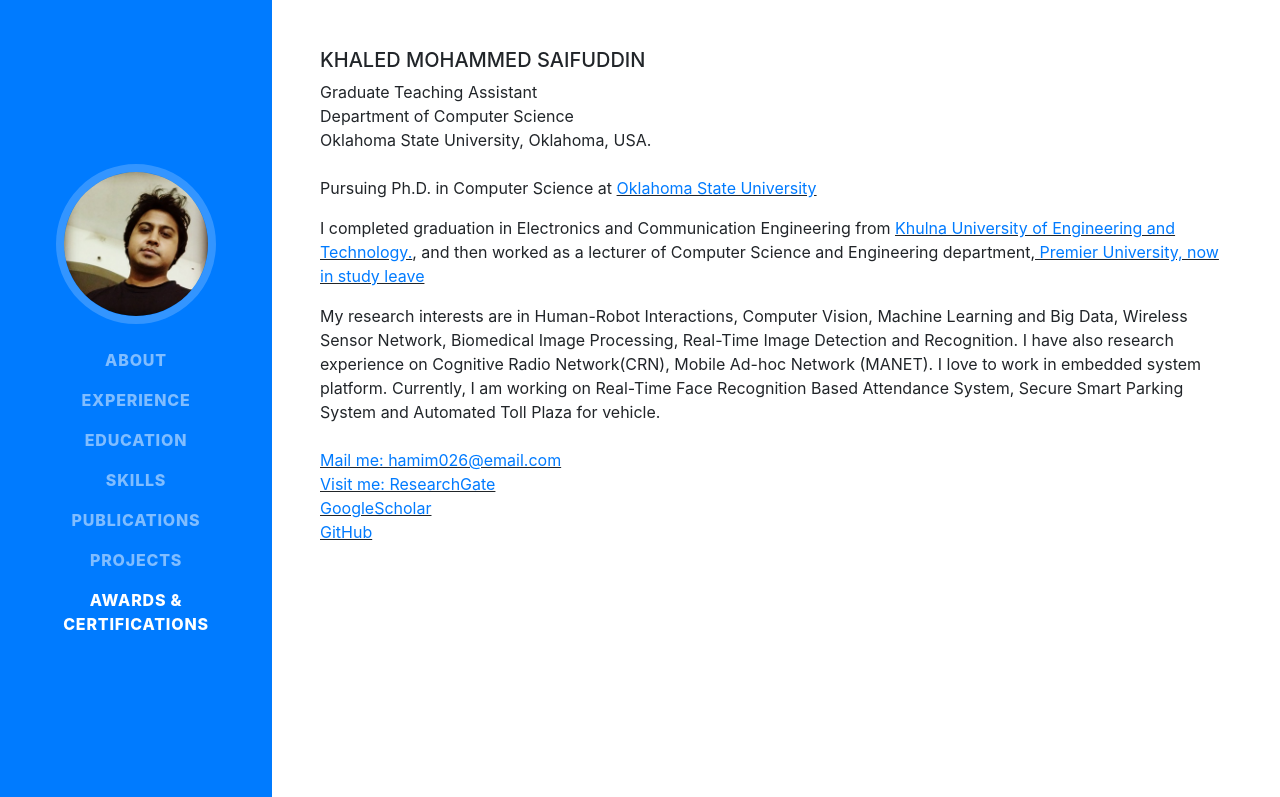
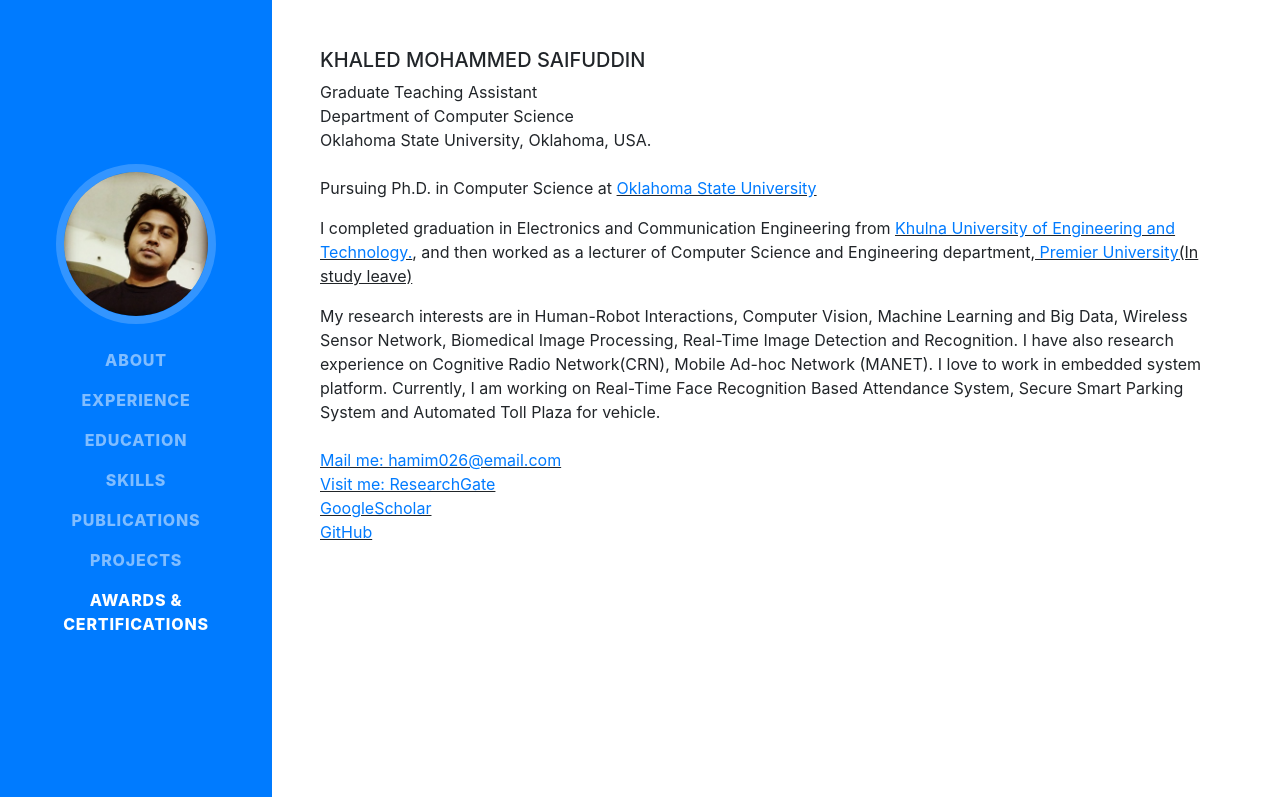
Before and after one commit to khaledmohammedsaifuddin/Profile, a website with bundled scripts: page index.html in a window 1280 px wide. Shown: the top 797 px of the page. Built offline with nearby package versions, Linux system fonts and the light colour scheme; a web font is replaced by a local one.

Commit message:
update
update

```diff
--- a/index.html
+++ b/index.html
@@ -75,7 +75,7 @@
           Oklahoma State University, Oklahoma, USA.</br></br>
 
 <p>Pursuing Ph.D. in Computer Science at <u><a href="https://go.okstate.edu/">Oklahoma State University</a></u></p>
-<p>I completed graduation in Electronics and Communication Engineering from <u><a href="http://kuet.ac.bd/">Khulna University of Engineering and Technology.</a></u>, and then worked as a  lecturer of Computer Science and Engineering department,<u><a href="http://puc.ac.bd/"> Premier University, now in study leave</a></u></p>
+<p>I completed graduation in Electronics and Communication Engineering from <u><a href="http://kuet.ac.bd/">Khulna University of Engineering and Technology.</a></u>, and then worked as a  lecturer of Computer Science and Engineering department,<u><a href="http://puc.ac.bd/"> Premier University</a>(In study leave)</u></p>
 My research interests are in Human-Robot Interactions, Computer Vision, Machine Learning and Big Data, Wireless Sensor Network, Biomedical Image Processing, Real-Time Image Detection and Recognition. I have also research experience on Cognitive Radio Network(CRN), Mobile Ad-hoc Network (MANET). I love to work in embedded system platform.
 Currently, I am working on Real-Time Face Recognition Based Attendance System, Secure Smart Parking System and Automated Toll Plaza for vehicle.
 </br>
```
